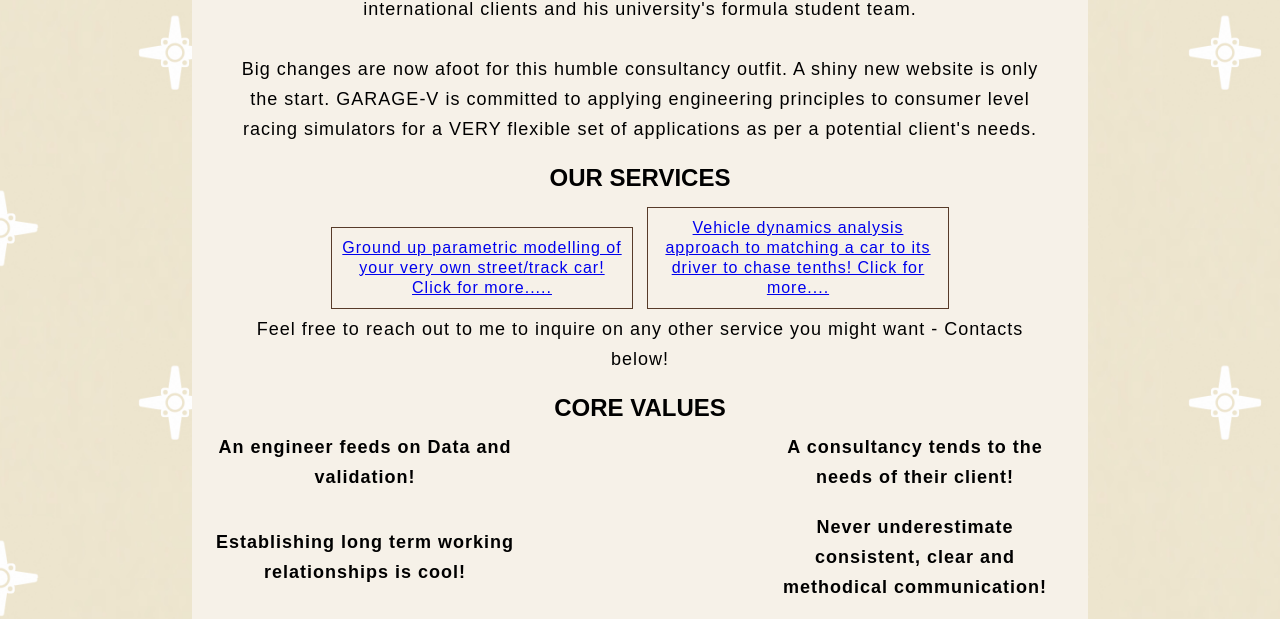
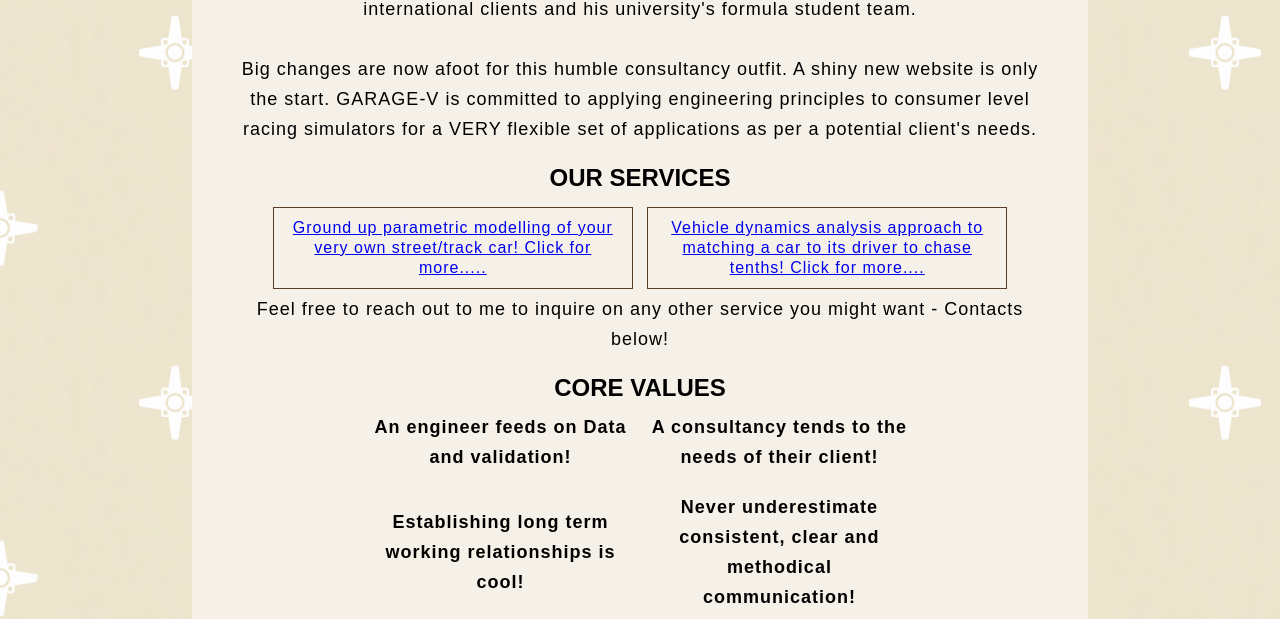
Before and after one commit to pothap123/garage-v, a plain HTML site: page index.html in a window 1280 px wide. Shown: the part 1172-1791 px from the top of the page. Drawn offline with Linux system fonts and the light colour scheme.

Commit message:
Improve component layout on main and additional pages

```diff
--- a/css/style.css
+++ b/css/style.css
@@ -51,8 +51,17 @@ li a{
     display: inline-block;
     border: 1px solid #573b29;
     margin: 5px;
-    width: 300px;
+    width: 40%;
 }
+
+/* @media (max-width: 900px) {
+  .gallery {
+    width: 60%;
+    display: inline-block;
+    border: 1px solid #573b29;
+    margin: 5px;
+  }
+} */
 
 .gallery .description {
     padding: 10px;
@@ -140,6 +149,7 @@ li a{
     /* align-items: center; */
     background-color: #f6f1e8;
     width: 70%;
+    min-height: 100vh;
     /* min-height: 200vh; */
 
     /* background-color: #b47b12; */
@@ -167,30 +177,59 @@ li a{
     height: clamp(40px, 6.7vw, 300px);
 }
 
+.grid-boxes {
+  display: grid;
+  width: 60%;
+  margin: 0 auto;
+  margin-bottom: 40px;
+
+  grid-template-columns: repeat(2, 1fr);
+  gap: 20px;
+
+
+  list-style: none;
+  padding: 0;
+}
+
+@media (max-width: 900px) {
+  .grid-boxes {
+    width: 60%;
+    grid-template-columns: 1fr;
+    row-gap: 20px;
+  }
+
+  .gallery {
+    width: 60%;
+    display: inline-block;
+    border: 1px solid #573b29;
+    margin: 5px;
+  }
+}
+
 /* the spacing for all of the boxes */
-.grid-boxes{
+/* .grid-boxes{
   display: grid;
   grid-template-columns: repeat(2, 300px); /* 2 columns */
   /* grid-template-rows: repeat(2, 150px);    2 rows */
   /* gap: 500px;                               space between boxes */
-  column-gap: 250px;                          /* horizontal space between boxes */
-  row-gap: 20px;                             /* vertical space between boxes */
-  justify-content: center;                 /* center horizontally */
-  align-content: center;                   /* center vertically */
-  list-style: none;                        /* remove bullets*/
-  padding: 0;
-  margin: 0;
-}
-
-/* Stack boxes vertically on narrower screens */
+  /* column-gap: 250px;                          /* horizontal space between boxes */
+  /* row-gap: 20px;                             vertical space between boxes */
+  /* justify-content: center;                 center horizontally */
+  /* align-content: center;                   center vertically */
+  /* list-style: none;                        remove bullets */
+  /* padding: 0; */
+  /* margin: 0; */
+/* } */
+/*
+Stack boxes vertically on narrower screens
 @media (max-width: 900px) {
   .grid-boxes {
     grid-template-columns: 300px; /* 1 column */
     /* grid-template-rows: repeat(4, 150px); */
-    column-gap: 0;
+    /* column-gap: 0; */
     /* row-gap: 20px; optional spacing between stacked boxes */
-  }
-}
+  /* } */
+/* } */
 
 /* Within each box itself */
 .grid-boxes li {
```
